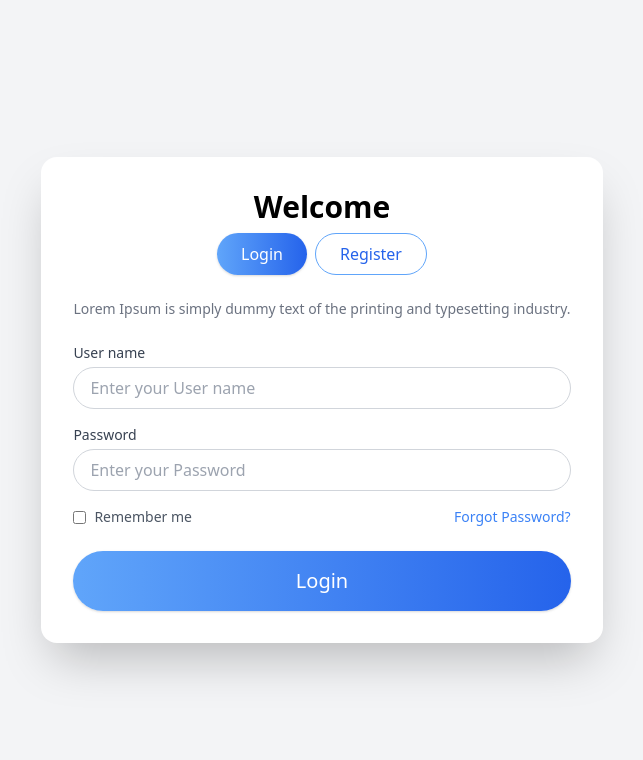
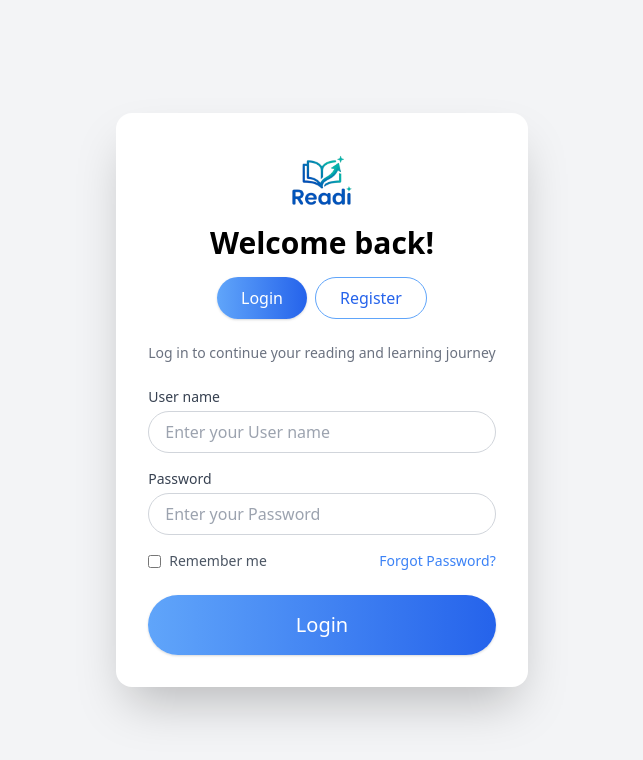
Before and after one commit to Jngkay/rcs-app, a React (Create React App) app: page /login in a window 1280 px wide. Shown: the top 760 px of the page, without its empty margins (318-961 px from the left). Built offline with nearby package versions, Linux system fonts and the light colour scheme; no server answers.

Commit message:
add icon in the index.html file

```diff
--- a/public/index.html
+++ b/public/index.html
@@ -1,14 +1,12 @@
 <!DOCTYPE html>
 <html lang="en">
+
 <head>
   <meta charset="utf-8" />
-    <link rel="icon" href="%PUBLIC_URL%/favicon.ico" />
+  <link rel="icon" type="image/png" href="%PUBLIC_URL%/assets/logo.png" />
   <meta name="viewport" content="width=device-width, initial-scale=1" />
   <meta name="theme-color" content="#000000" />
-    <meta
-      name="description"
-      content="Web site created using create-react-app"
-    />
+  <meta name="description" content="Web site created using create-react-app" />
   <link rel="apple-touch-icon" href="%PUBLIC_URL%/logo192.png" />
   <link href="https://cdn.jsdelivr.net/npm/tailwindcss@2.2.19/dist/tailwind.min.css" rel="stylesheet">
 
@@ -26,8 +24,9 @@
       work correctly both with client-side routing and a non-root public URL.
       Learn how to configure a non-root public URL by running `npm run build`.
     -->
-    <title>Reading Comprehension System</title>
+  <title>Readi</title>
 </head>
+
 <body>
   <noscript>You need to enable JavaScript to run this app.</noscript>
   <div id="root"></div>
@@ -42,4 +41,5 @@
       To create a production bundle, use `npm run build` or `yarn build`.
     -->
 </body>
+
 </html>
--- a/src/login.js
+++ b/src/login.js
@@ -68,7 +68,7 @@ function LoginForm() {
   return (
     <>
       <p className="text-gray-500 text-sm mb-6">
-        Lorem Ipsum is simply dummy text of the printing and typesetting industry.
+        Log in to continue your reading and learning journey
       </p>
 
       {error && (
@@ -624,6 +624,7 @@ export default function App() {
         return (
           <>
             <p className="text-gray-500 text-base mb-6">Choose your user type:</p>
+
             <div className="flex justify-center space-x-6">
               {/* Teacher */}
               <div
@@ -676,14 +677,15 @@ export default function App() {
   return (
     <div className="flex items-center justify-center min-h-screen bg-gray-100 font-sans">
       <div className="bg-white p-8 rounded-2xl shadow-2xl w-[380px] text-center">
-        <h2 className="text-3xl font-bold mb-2">Welcome</h2>
+        <img src="assets/logo.png" alt="logo" className="w-20 block mx-auto" />
+        <h2 className="text-3xl font-bold mb-4">Welcome back!</h2>
         <div className="flex justify-center mb-6 space-x-2">
           <button
             type="button"
             onClick={() => setView("login")}
             className={`px-6 py-2 rounded-full ${view === "login"
-                ? "text-white bg-gradient-to-r from-blue-400 to-blue-600 shadow"
-                : "text-blue-600 border border-blue-400 hover:bg-blue-50"
+              ? "text-white bg-gradient-to-r from-blue-400 to-blue-600 shadow"
+              : "text-blue-600 border border-blue-400 hover:bg-blue-50"
               }`}
           >
             Login
@@ -692,8 +694,8 @@ export default function App() {
             type="button"
             onClick={() => setView("registerUserType")}
             className={`px-6 py-2 rounded-full ${view !== "login"
-                ? "text-white bg-gradient-to-r from-blue-400 to-blue-600 shadow"
-                : "text-blue-600 border border-blue-400 hover:bg-blue-50"
+              ? "text-white bg-gradient-to-r from-blue-400 to-blue-600 shadow"
+              : "text-blue-600 border border-blue-400 hover:bg-blue-50"
               }`}
           >
             Register
```
Also changed, not shown: public/assets/logo.png (added), src/assets/logo.png (added). Lines whose indentation alone changed are shown as unchanged.
